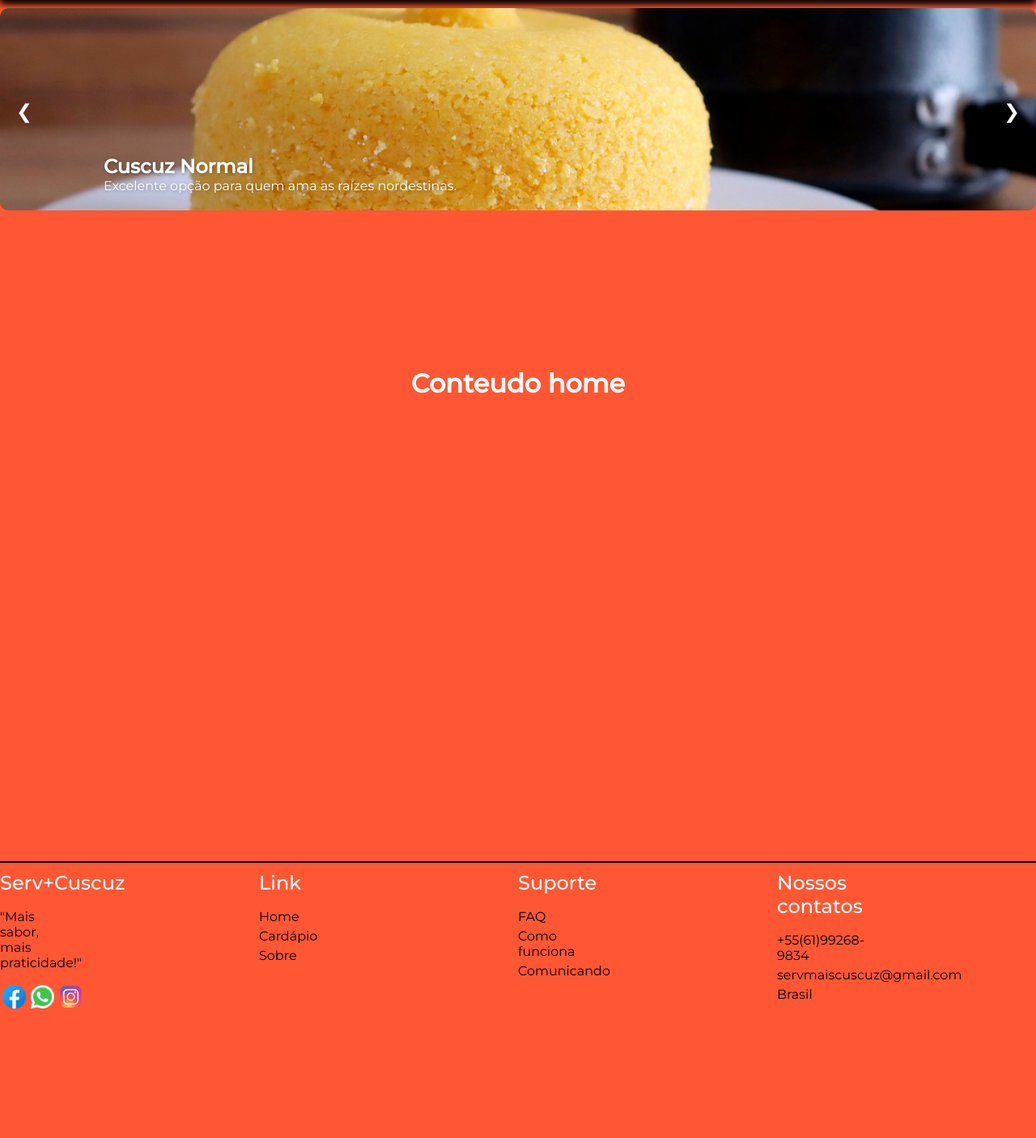
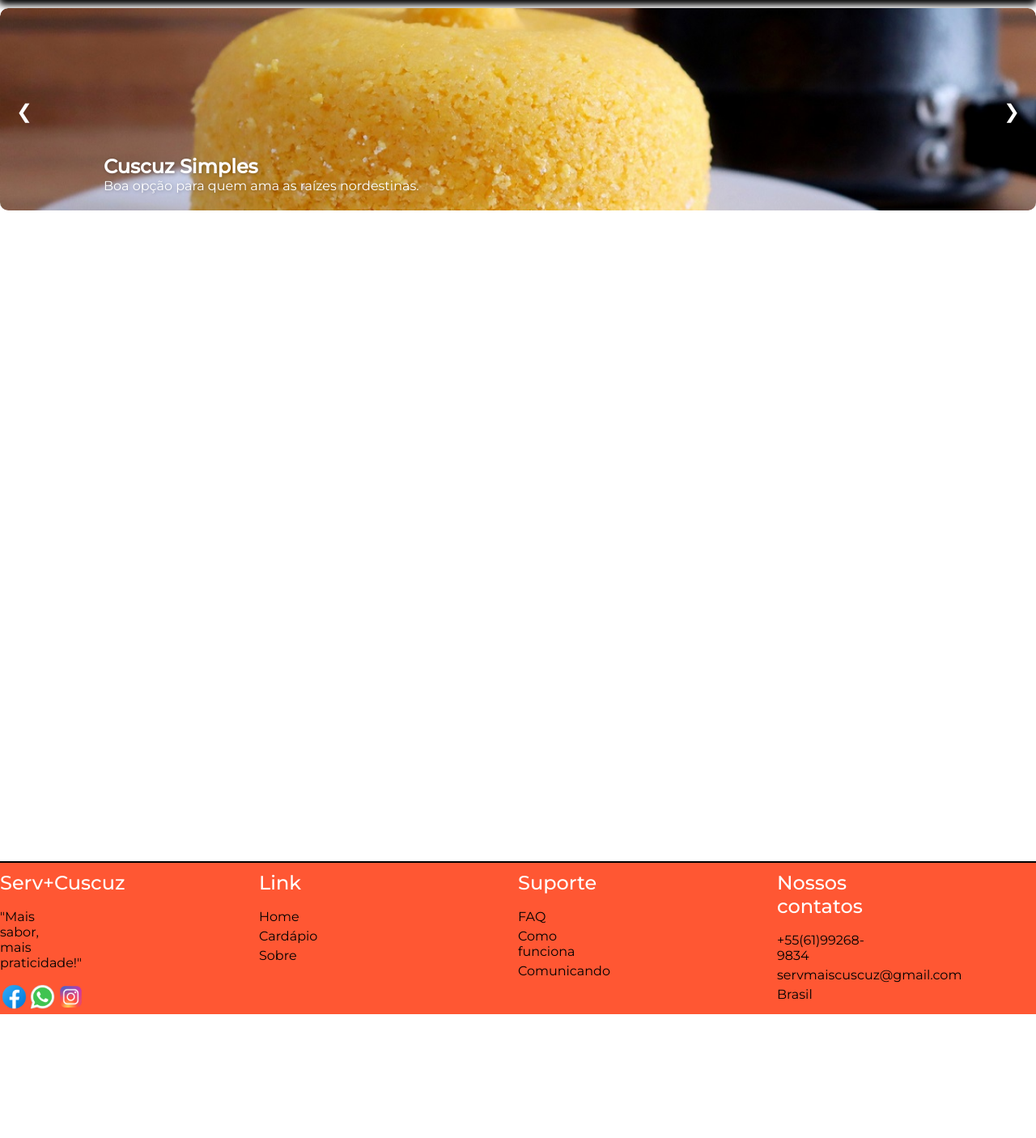
Before and after one commit to Denilsonsalazar-br/Serv-Cuscuz, a PHP site: page /pages/home.php in a window 1280 px wide. Shown: the part 127-1533 px from the top of the page at 81% size. Run offline with PHP 8.4, Linux system fonts and the light colour scheme; grey boxes are pictures that could not be loaded.

Commit message:
Ortografia

```diff
--- a/Serv+Cuscuz/assets/css/home.css
+++ b/Serv+Cuscuz/assets/css/home.css
@@ -1,6 +1,6 @@
-body{
+/*body{
     background-color: #ff5733;
-}
+}*/
 main{
     height: 100vh;
 }
--- a/Serv+Cuscuz/includes/carrossel.php
+++ b/Serv+Cuscuz/includes/carrossel.php
@@ -13,8 +13,8 @@
             <div class="carrossel-item active">
                 <img src="../assets/img/Cuscuz_normal.jpg" alt="Cuscuz Normal">
                 <div class="carrossel-caption">
-                    <h2>Cuscuz Normal</h2>
-                    <p>Excelente opção para quem ama as raízes nordestinas.</p>
+                    <h2>Cuscuz Simples</h2>
+                    <p>Boa opção para quem ama as raízes nordestinas.</p>
                 </div>
             </div>
             <div class="carrossel-item">
@@ -27,7 +27,7 @@
             <div class="carrossel-item">
                 <img src="../assets/img/Cuscuz_Recheado_jerked.jpg" alt="Cuscuz recheado">
                 <div class="carrossel-caption">
-                    <h2>Cuscuz recheado</h2>
+                    <h2>Cuscuz com carne</h2>
                     <p>Esse serve como uma refeição.</p>
                 </div>
             </div>
--- a/Serv+Cuscuz/includes/header.php
+++ b/Serv+Cuscuz/includes/header.php
@@ -42,7 +42,7 @@
                 <li class="nav-item"><a href="#" class="nav-link">Home</a></li>
                 <li class="nav-item"><a href="#" class="nav-link">Quem somos?</a></li>
                 <!--<li class="nav-item"><a href="#" class="nav-link">Promoções</a></li>-->
-                <li class="nav-item"><a href="#" class="nav-link">Alguma coisa</a></li>
+                <li class="nav-item"><a href="#" class="nav-link">Promoções</a></li>
             </ul>
             <div class="login-button">
                 <button>
```
